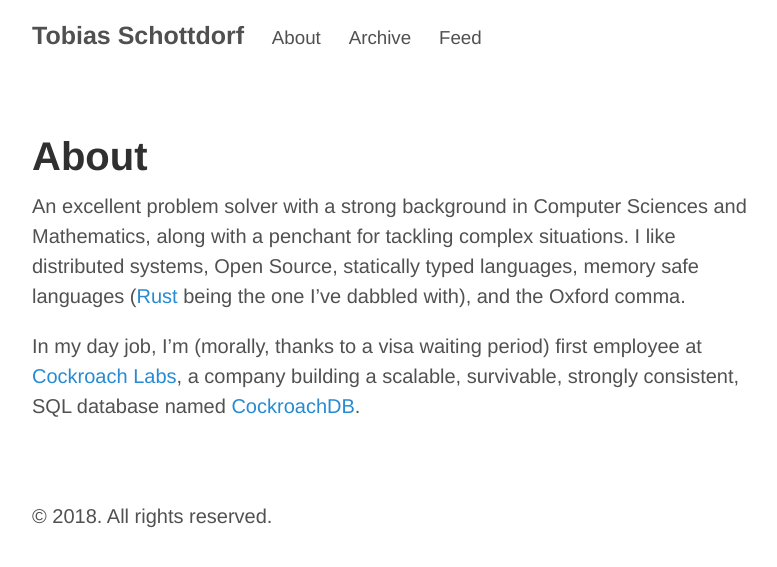
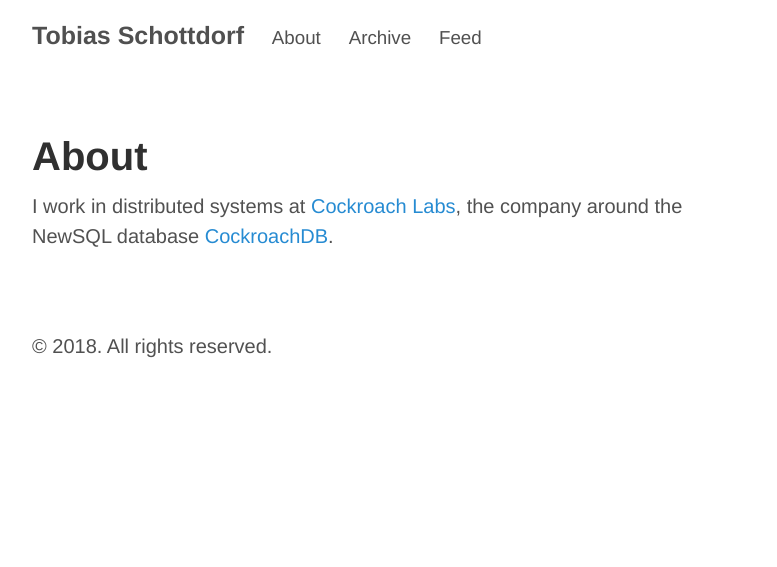
Before and after one commit to tbg/tbg.github.io, a Jekyll site: the page built from about.md, in a window 1280 px wide. Shown: the top 567 px of the page, without its empty margins (248-1025 px from the left). Built offline with Jekyll 4.4.1, drawn with Linux system fonts in a browser that asks for light colours.

Commit message:
Update about page

```diff
--- a/about.md
+++ b/about.md
@@ -3,8 +3,4 @@ layout: page
 title: About
 ---
 
-An excellent problem solver with a strong background in Computer Sciences and Mathematics, along with a penchant for tackling complex situations.
-I like distributed systems, Open Source, statically typed languages, memory
-safe languages ([Rust](https://rust-lang.org) being the one I've dabbled with), and the Oxford comma.
-
-In my day job, I'm (morally, thanks to a visa waiting period) first employee at [Cockroach Labs](https://cockroachlabs.com), a company building a scalable, survivable, strongly consistent, SQL database named [CockroachDB](https://github.com/cockroachdb/cockroach).
+I work in distributed systems at [Cockroach Labs](https://cockroachlabs.com), the company around the NewSQL database [CockroachDB](https://github.com/cockroachdb/cockroach).
```
